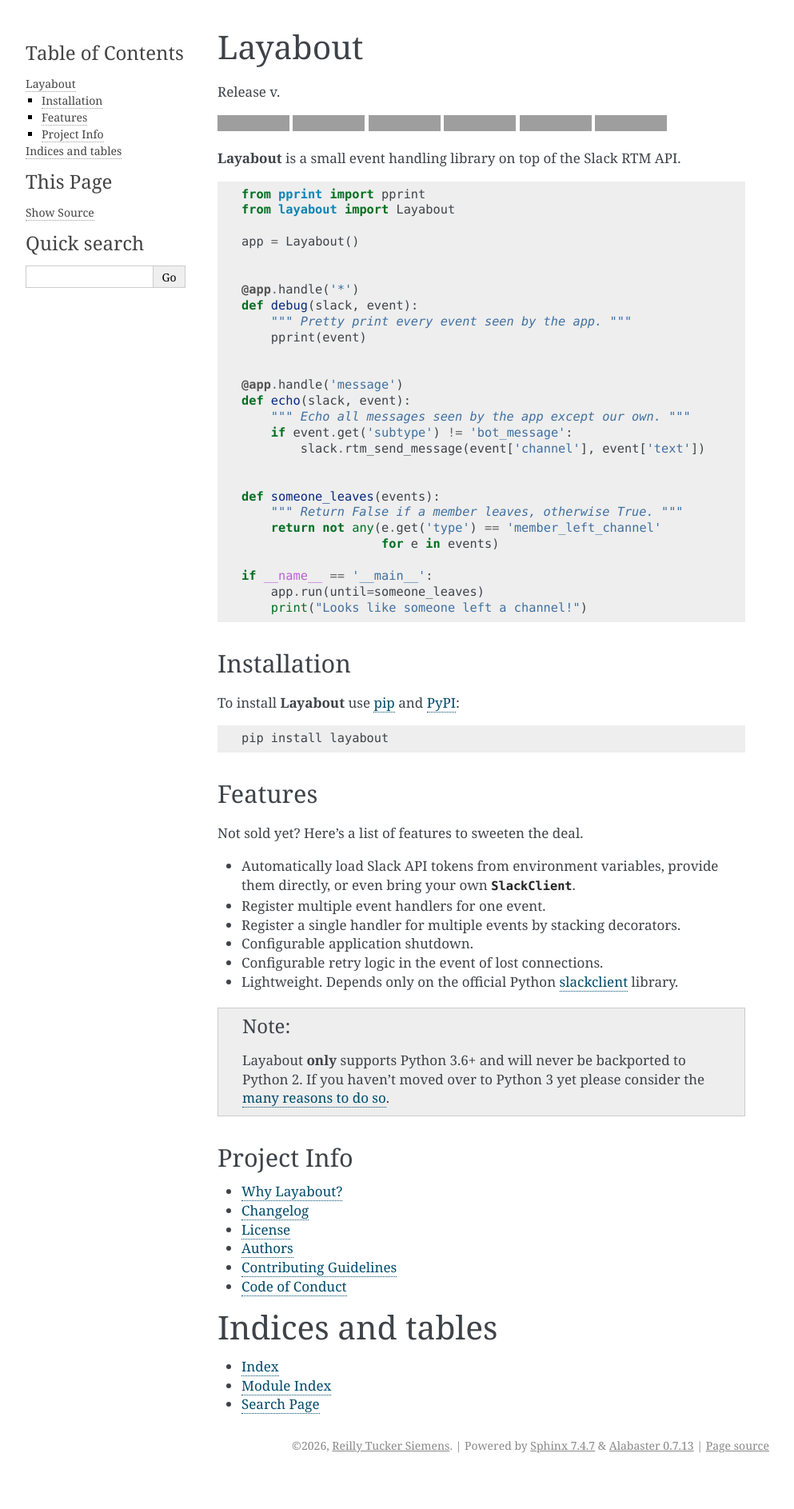
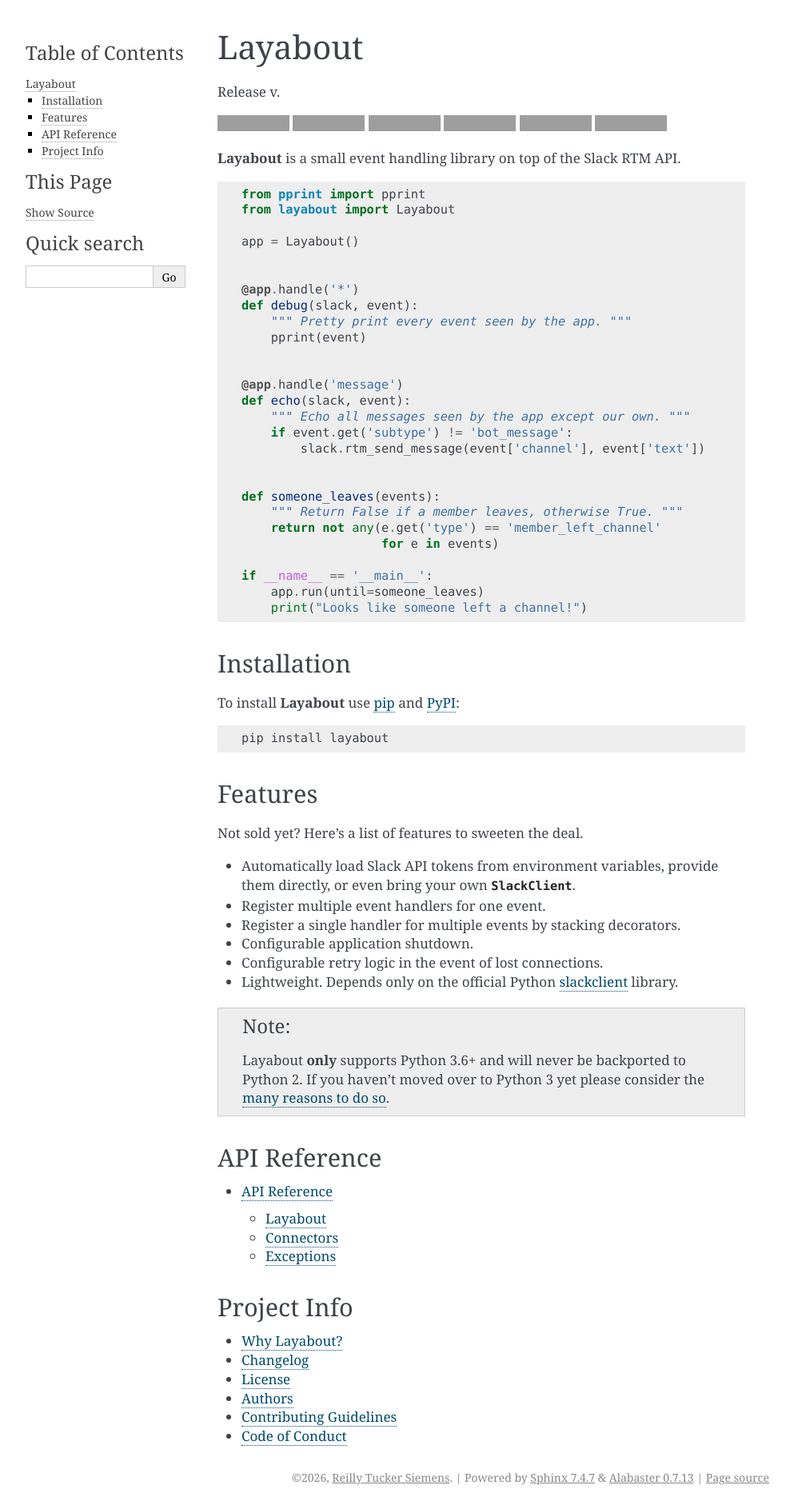
Before and after one commit to reillysiemens/layabout, a Sphinx documentation site: the page built from docs/index.rst, in a window 1280 px wide. Shown: the whole page at 80% size, without its empty margins (148-1141 px from the left). Built offline with Sphinx 7.4.7, drawn with Linux system fonts in a browser that asks for light colours; the version number could not be read and is left out; before the commit the page ends 1847 px from its top, so only the background shows below that; grey boxes are pictures that could not be loaded.

Commit message:
Add API reference, remove module index

```diff
--- a/docs/index.rst
+++ b/docs/index.rst
@@ -91,6 +91,14 @@
    Python 2. If you haven't moved over to Python 3 yet please consider the
    `many reasons to do so <http://www.asmeurer.com/python3-presentation/slides.html>`_.
 
+API Reference
+-------------
+
+.. toctree::
+   :maxdepth: 2
+
+   api
+
 Project Info
 ------------
 
@@ -104,15 +112,6 @@
    contributing
    code_of_conduct
 
-.. TODO remove this and add API docs
-
-Indices and tables
-==================
-
-* :ref:`genindex`
-* :ref:`modindex`
-* :ref:`search`
-
 .. _pip: https://pypi.org/project/pip/
 .. _PyPI: https://pypi.org/
 .. _slackclient: https://pypi.org/project/slackclient/
```
Also changed, not shown: docs/api.rst (added, +35 -0 lines).
